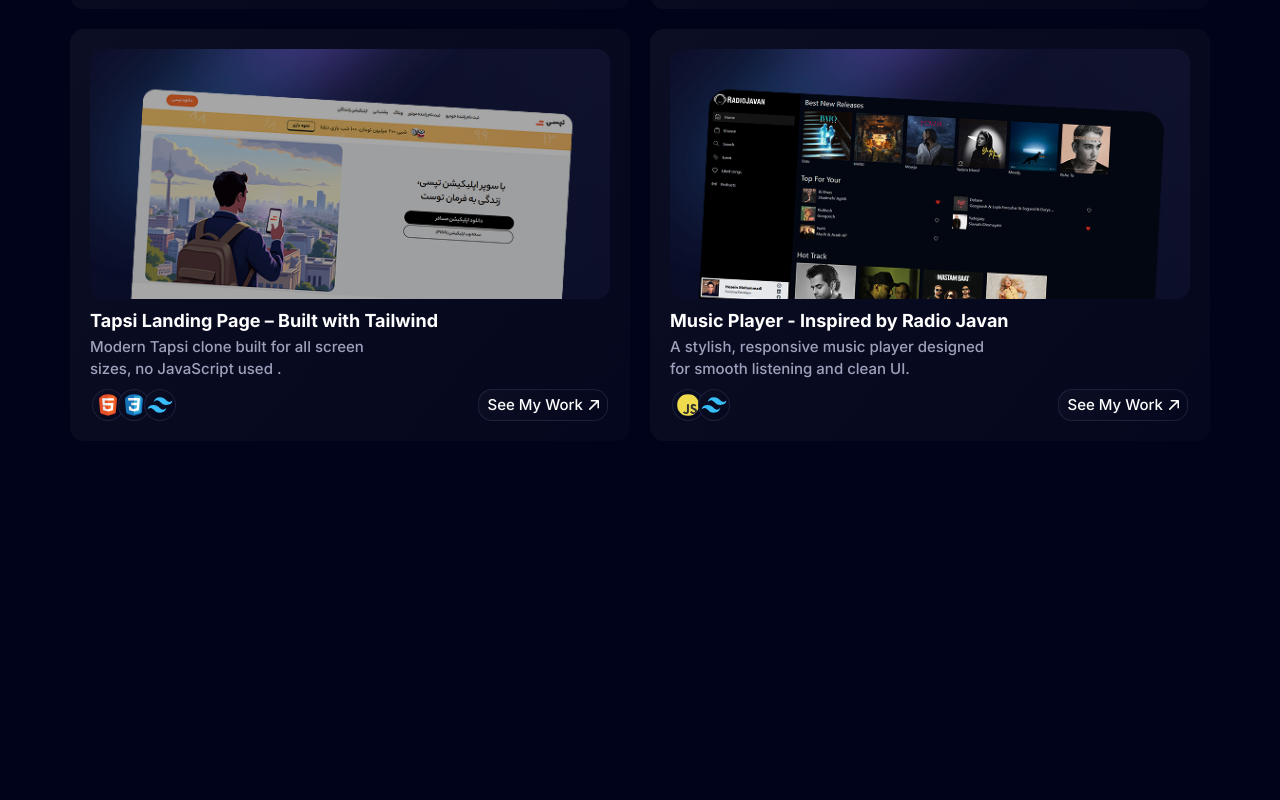
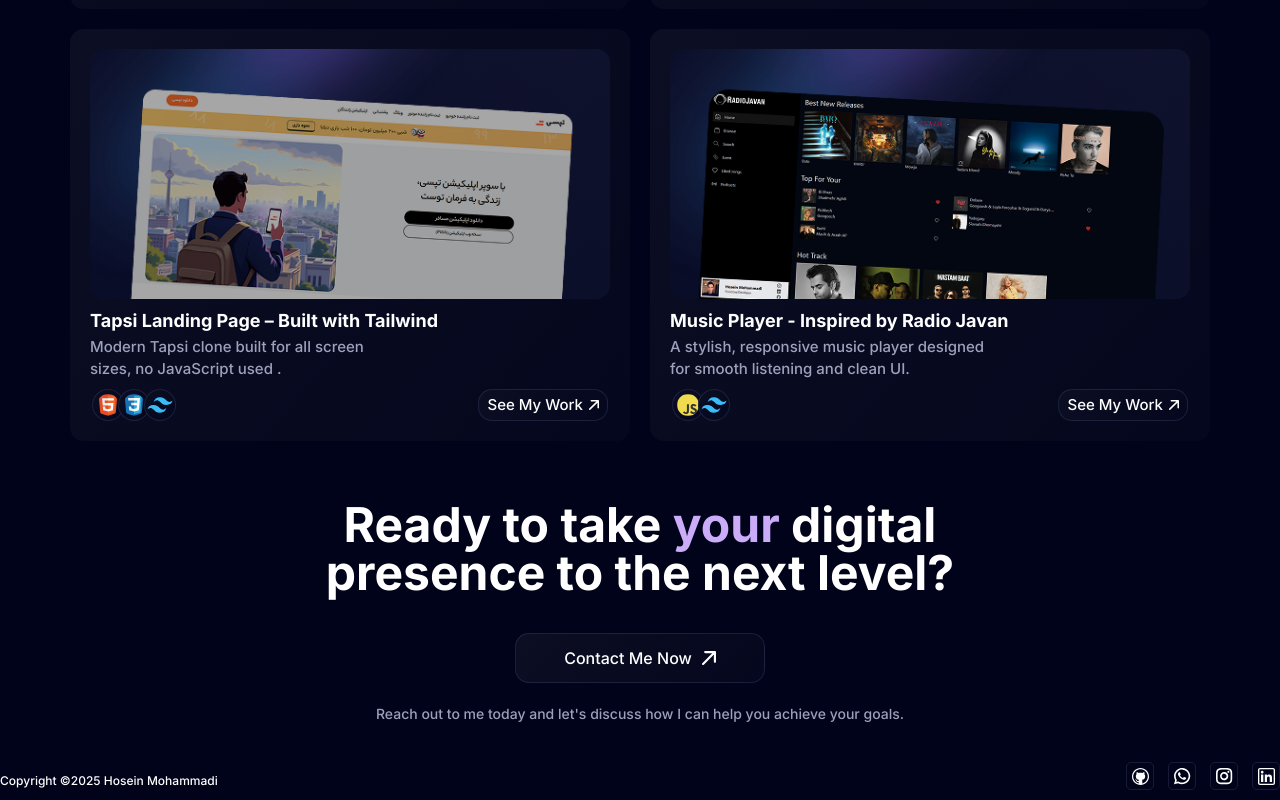
Before and after one commit to hoseinmohammadi-dev/Portfolio, a Next.js app: page / in a window 1280 px wide. Shown: the part 1911-2711 px from the top of the page. Before the commit the page ends 2352 px from the top, so only its background shows below. Built offline with nearby package versions, Linux system fonts and the light colour scheme.

Commit message:
add footer

```diff
--- /dev/null
+++ b/src/app/components/Footer.jsx
@@ -0,0 +1,26 @@
+import Image from 'next/image'
+import React from 'react'
+
+export default function Footer() {
+
+  return (
+    <section className='flex flex-col items-center relative z-0 h-80 w-full bg-[url("/image/grid-pattern.svg")] bg-cover bg-no-repeat'>
+      <h2 className='relative z-10 font-bold text-2xl md:text-4xl xl:text-5xl text-center mb-3 sm:mb-4 md:mb-5 mt-10 md:mt-15'>Ready to take <span className='text-(--title-text)'>your</span> digital <br /> presence to the next level?</h2>
+      <a href="https://wa.me/989180888233" target='_blank' className='w-[250px] flex justify-center gap-2.5 border border-(--stoke-color) rounded-(--border-radius) text-(--primary-text) text-[12px] sm:text-[16px] px-7 py-3 mt-4 cursor-pointer z-10'
+        style={{ background: "var(--fill-gradient)" }}>
+        <p >Contact Me Now</p>
+        <Image src="/icon/Arrow.svg" width={14} height={14} alt='Arrow' />
+      </a>
+      <p className='w-[80%] sm:w-full font-light text-center text-[12px] sm:text-[14px] text-(--secondary-text) mt-5'>Reach out to me today and let's discuss how I can help you achieve your goals.</p>
+      <div className='w-full flex gap-2 flex-col sm:flex-row justify-center sm:justify-between items-center mt-7'>
+        <p className='font-light text-center text-[10px] sm:text-[12px] mt-5 mb-2.5'>Copyright ©2025 Hosein Mohammadi</p>
+        <div className='flex gap-3.5 justify-center items-center *:w-7 *:h-7 *:flex *:justify-center *:items-center *:rounded-[5px] *:cursor-pointer mb-4 sm:mb-0'>
+          <a className='border border-(--stoke-color)' href='https://github.com/hoseinmohammadi-dev' target='_blank'><Image src='/icon/Vector-2.svg' width={17} height={17} alt='social' /></a>
+          <a className='border border-(--stoke-color)' href='https://wa.me/989180888233' target='_blank'><Image src='/icon/Vector-3.svg' width={17} height={17} alt='social' /></a>
+          <a className='border border-(--stoke-color)' href='https://instagram.com/hoseinmdev' target='_blank'><Image src='/icon/Vector.svg' width={17} height={17} alt='social' /></a>
+          <a className='border border-(--stoke-color)' href='https://www.linkedin.com/in/hoseinmohammadi-dev' target='_blank'><Image src='/icon/Linkedin.svg' width={17} height={17} alt='social' /></a>
+        </div>
+      </div>
+    </section>
+  )
+}
--- a/src/app/components/Sec1.jsx
+++ b/src/app/components/Sec1.jsx
@@ -42,6 +42,7 @@
                 <a className='border border-(--stoke-color)' href='https://github.com/hoseinmohammadi-dev' target='_blank'><Image src='/icon/Vector-2.svg' width={17} height={17} alt='social' /></a>
                 <a className='border border-(--stoke-color)' href='https://wa.me/989180888233' target='_blank'><Image src='/icon/Vector-3.svg' width={17} height={17} alt='social' /></a>
                 <a className='border border-(--stoke-color)' href='https://instagram.com/hoseinmdev' target='_blank'><Image src='/icon/Vector.svg' width={17} height={17} alt='social' /></a>
+                <a className='border border-(--stoke-color)' href='https://www.linkedin.com/in/hoseinmohammadi-dev' target='_blank'><Image src='/icon/Linkedin.svg' width={17} height={17} alt='social' /></a>
               </div>
             </div>
           </div>
--- a/src/app/page.jsx
+++ b/src/app/page.jsx
@@ -3,21 +3,21 @@
 import Hero from './components/Hero'
 import Sec1 from './components/Sec1'
 import Sec2 from './components/Sec2'
+import Footer from './components/footer'
 
 export default function HomePage() {
+
   return (
-    <>
     <main className="w-full">
+      <div className="absolute top-0 left-1/2 -translate-x-1/2 w-2/3 h-screen bg-[url('/image/grid-pattern.svg')] bg-cover bg-no-repeat z-0"></div>
       <div className="absolute top-0 left-1/2 -translate-x-1/2 w-2/3 h-screen bg-[url('/image/grid-pattern.svg')] bg-cover bg-no-repeat z-0"></div>
       <div className="hidden sm:block absolute top-0 left-0 w-2/3 h-2/3 bg-[url('/image/spotlight.png')] bg-contain bg-no-repeat"></div>
       <div className="hidden sm:block absolute top-0 right-0 w-2/3 h-2/3 bg-[url('/image/spotlight.png')] bg-contain bg-no-repeat scale-x-[-1]"></div>
       <NavBar />
       <Hero />
       <Sec1 />
-        <Sec2/>
-
-
+      <Sec2 />
+      <Footer />
     </main>
-    </>
   )
 }
```
Also changed, not shown: public/icon/Linkedin.svg (added). Lines whose indentation alone changed are shown as unchanged.
